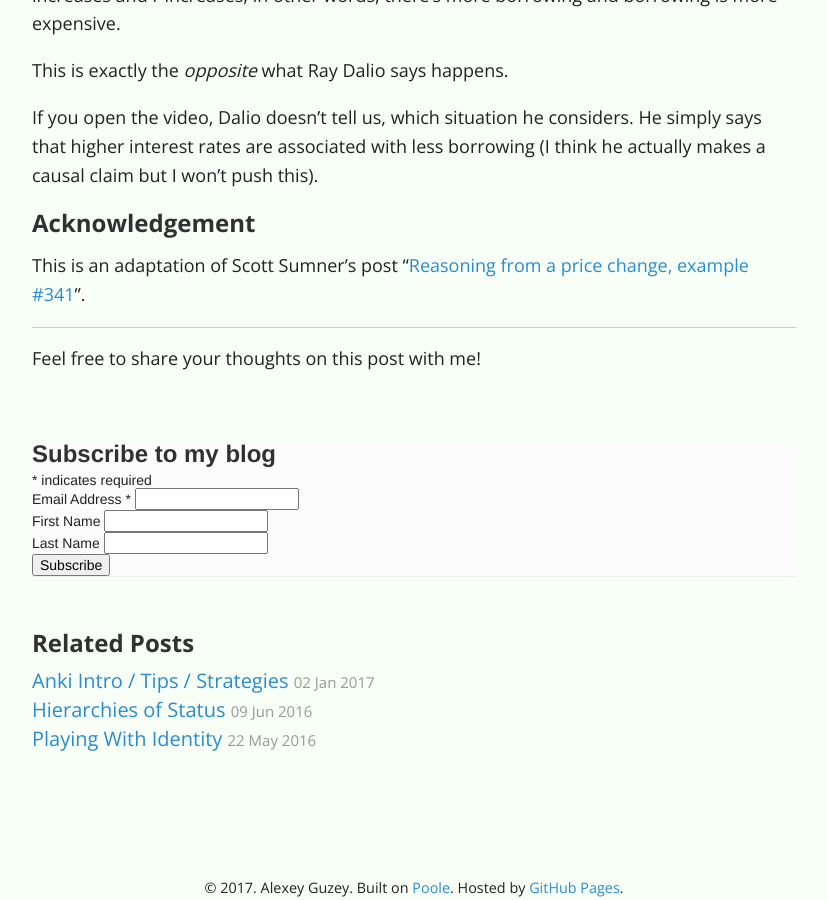
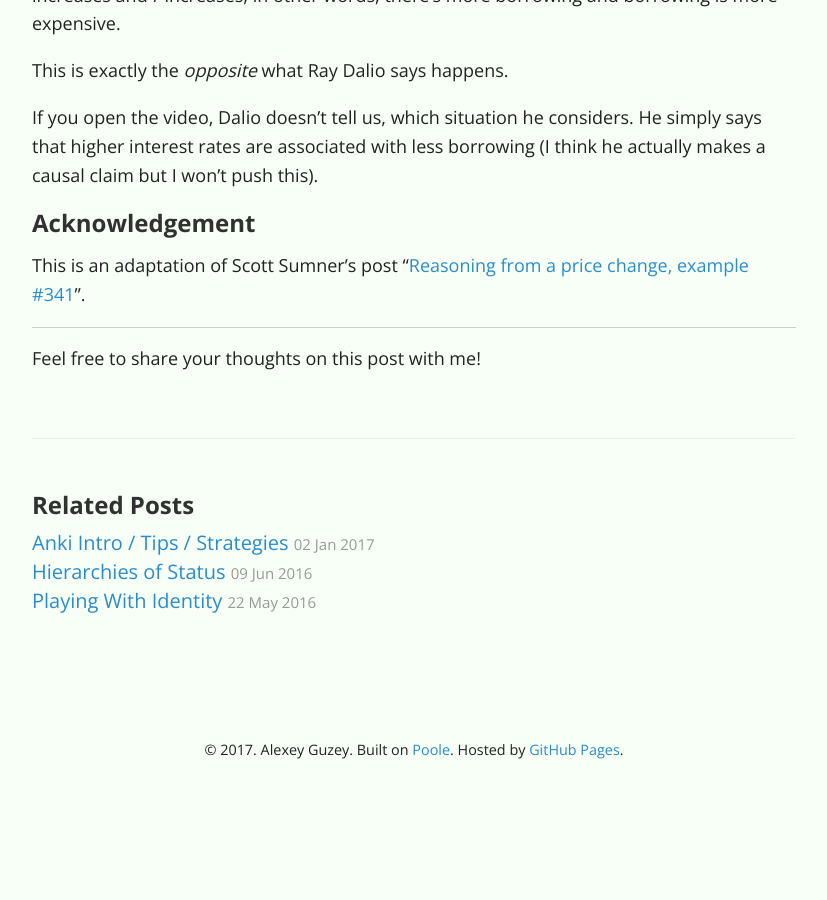
Before and after one commit to guzey/guzey.github.io1, a Jekyll site: the page built from _posts/2016-08-18-a-comment-on-dalio.md, in a window 1280 px wide and 900 px high, scrolled down 2322 px. Shown: the whole window, without its empty margins (226-1053 px from the left). Built offline with Jekyll 4.4.1, drawn with Linux system fonts in a browser that asks for light colours; comment, search, counter and statistics services are not loaded; a style sheet for code colours, icons or effects is not loaded; after the commit the page ends 3084 px from its top, so only the background shows below that.

Commit message:
remove mailchimp

```diff
--- a/_includes/post_plug.html
+++ b/_includes/post_plug.html
@@ -25,37 +25,6 @@
         </li>
     </ul>
 
-<div id="mc_embed_signup">
-<form action="//guzey.us14.list-manage.com/subscribe/post?u=52b8f78960f317dad12cc2fef&amp;id=af0e68a211" method="post" id="mc-embedded-subscribe-form" name="mc-embedded-subscribe-form" class="validate" target="_blank" novalidate>
-    <div id="mc_embed_signup_scroll">
-	<h2>Subscribe to my blog</h2>
-<div class="indicates-required"><span class="asterisk">*</span> indicates required</div>
-<div class="mc-field-group">
-	<label for="mce-EMAIL">Email Address  <span class="asterisk">*</span>
-</label>
-	<input type="email" value="" name="EMAIL" class="required email" id="mce-EMAIL">
-</div>
-<div class="mc-field-group">
-	<label for="mce-FNAME">First Name </label>
-	<input type="text" value="" name="FNAME" class="" id="mce-FNAME">
-</div>
-<div class="mc-field-group">
-	<label for="mce-LNAME">Last Name </label>
-	<input type="text" value="" name="LNAME" class="" id="mce-LNAME">
-</div>
-	<div id="mce-responses" class="clear">
-		<div class="response" id="mce-error-response" style="display:none"></div>
-		<div class="response" id="mce-success-response" style="display:none"></div>
-	</div>    <!-- real people should not fill this in and expect good things - do not remove this or risk form bot signups-->
-    <div style="position: absolute; left: -5000px;" aria-hidden="true"><input type="text" name="b_52b8f78960f317dad12cc2fef_af0e68a211" tabindex="-1" value=""></div>
-    <div class="clear"><input type="submit" value="Subscribe" name="subscribe" id="mc-embedded-subscribe" class="button"></div>
-    </div>
-</form>
-</div>
-<script type='text/javascript' src='//s3.amazonaws.com/downloads.mailchimp.com/js/mc-validate.js'></script><script type='text/javascript'>(function($) {window.fnames = new Array(); window.ftypes = new Array();fnames[0]='EMAIL';ftypes[0]='email';fnames[1]='FNAME';ftypes[1]='text';fnames[2]='LNAME';ftypes[2]='text';}(jQuery));var $mcj = jQuery.noConflict(true);</script>
-<!--End mc_embed_signup-->
-
-
 <div class="related">
     <h2>Related Posts</h2>
     <ul class="related-posts">
```
